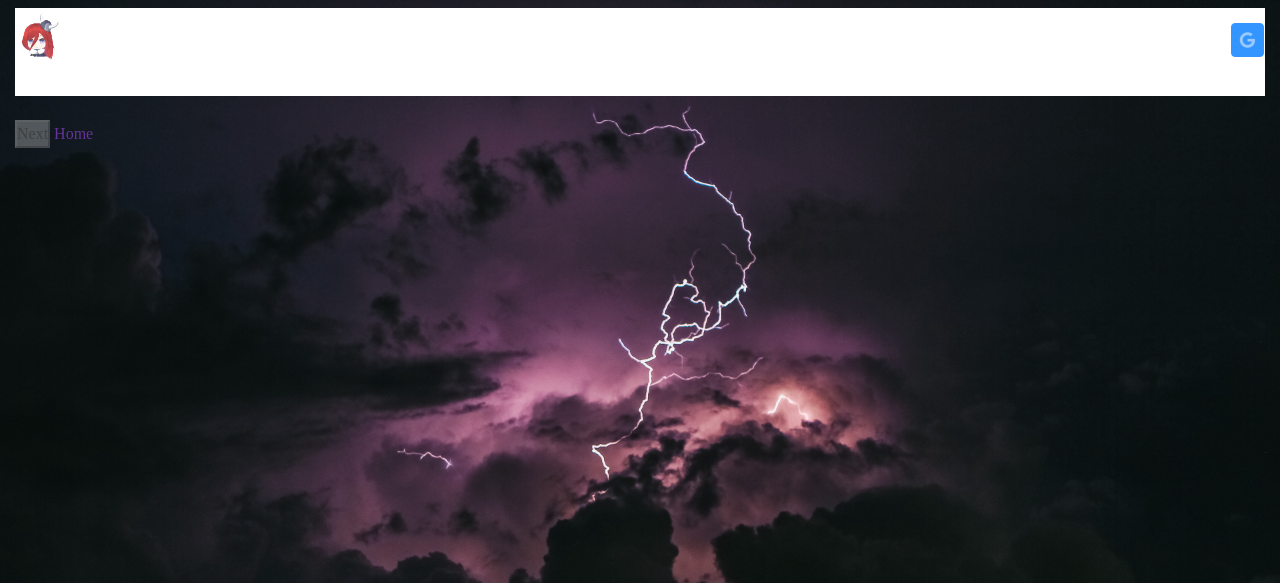
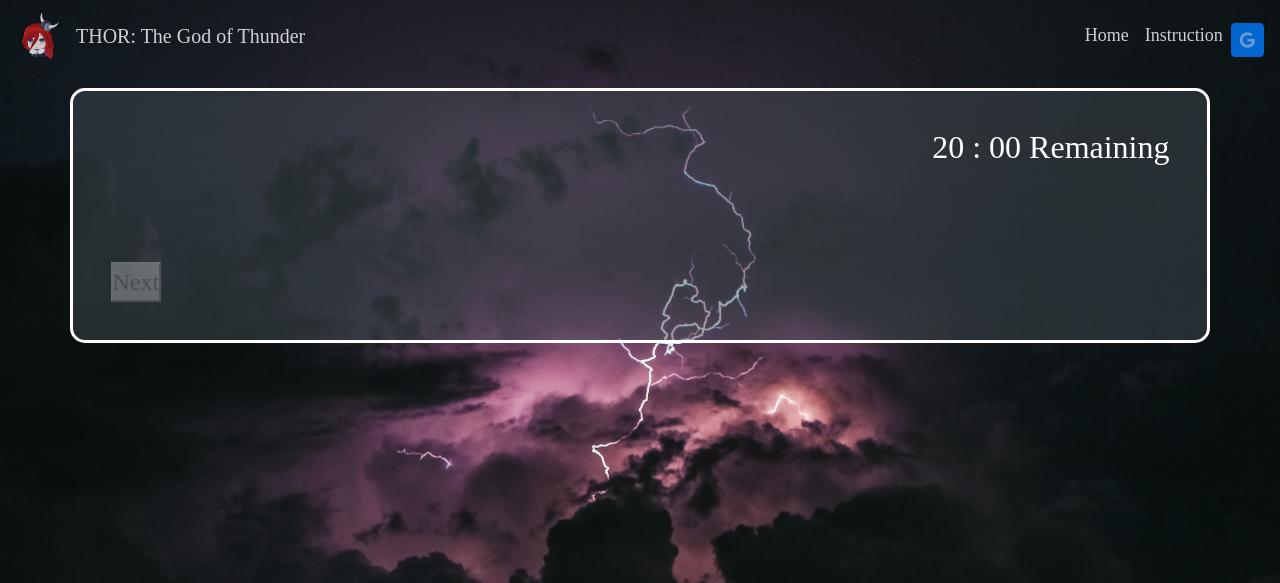
Before and after one commit to magmagcup/Thor, a Django app: template game/templates/game/game.html in a window 1280 px wide. Shown: the top 583 px of the page. Run offline with Django 3.2, Linux system fonts and the light colour scheme; the template is opened without the code that fills it, so the values that code supplies are empty; some libraries are stand-ins or nearby versions; some web fonts are replaced.

Commit message:
design for game page

```diff
--- /dev/null
+++ b/game/static/game/game_page_style.css
@@ -0,0 +1,30 @@
+input[type=text] {
+    padding: 15px 5px;
+    box-sizing: border-box;
+    border: 2px solid #eeeddd;
+    -webkit-transition: 0.2s;
+    transition: 0.2s;
+    outline: none;
+  }
+
+  input[type=text]:focus {
+    border: 2px solid #555;
+  }
+
+  .main_focus {
+    background-color: rgba(70, 83, 88, 0.445);
+    border-radius: 15px;
+    border-style: solid;
+    padding:3%;
+    font-size:24px;
+    color: white;
+    margin-top:7%;
+  }
+
+  .title {
+    text-align: center;
+  }
+
+  .q_text {
+    text-align: justified;
+  }
--- a/game/templates/game/game.html
+++ b/game/templates/game/game.html
@@ -1,53 +1,27 @@
 {% extends "game/base.html" %}
 {% block content %}
+{% load static %}
 
-<style>
-input[type=text] {
-  padding: 15px 5px;
-  box-sizing: border-box;
-  border: 2px solid #eeeddd;
-  -webkit-transition: 0.2s;
-  transition: 0.2s;
-  outline: none;
-}
+<link rel="stylesheet" href="{% static 'game/game_page_style.css' %}">
 
-input[type=text]:focus {
-  border: 2px solid #555;
-}
-
-.main_focus {
-  background-color:white;
-  padding:20px;
-}
-
-.title {
-  text-align: center;
-}
-
-.q_text {
-  text-align: justified;
-}
-
-</style>
-
-
-<h2 id="countdown" align="right" class="text-white"></h2>
-<div class="main_focus">
+<div class="container main_focus">
+<h2 id="countdown" align="right">20 : 00 Remaining</h2>
   <h4 id="diff"></h4>
-  <div class="title"><h3 id="title"></h3></div>
+  <div class="title">
+  <h3 id="title" style="font-weight: 800; font-size: 34px"></h3>
+  </div>
   <br>
   <div class="q_text">
     <p id="question"></p>
   </div>
-</div>
 <br>
 <button type="button" id="btn-next" onclick="nextQuestion()" disabled>Next</button>
-<a href="{% url 'game:home' %}">Home</a>
+</div>
 
 <script>
 
-  let time = 1200;
-  let max_time = 1200;
+  let time = 1199;
+  let max_time = 1199;
   let score = 0;
   let result = 0;
   let q_index = 0;
@@ -121,7 +95,7 @@ input[type=text]:focus {
     }
     if (all_correct) {
         document.getElementById("btn-next").disabled = false;
-        document.getElementById("btn-next").focus();
+        document.getElementById("btn-next").focus()
     }
   }
 
```
